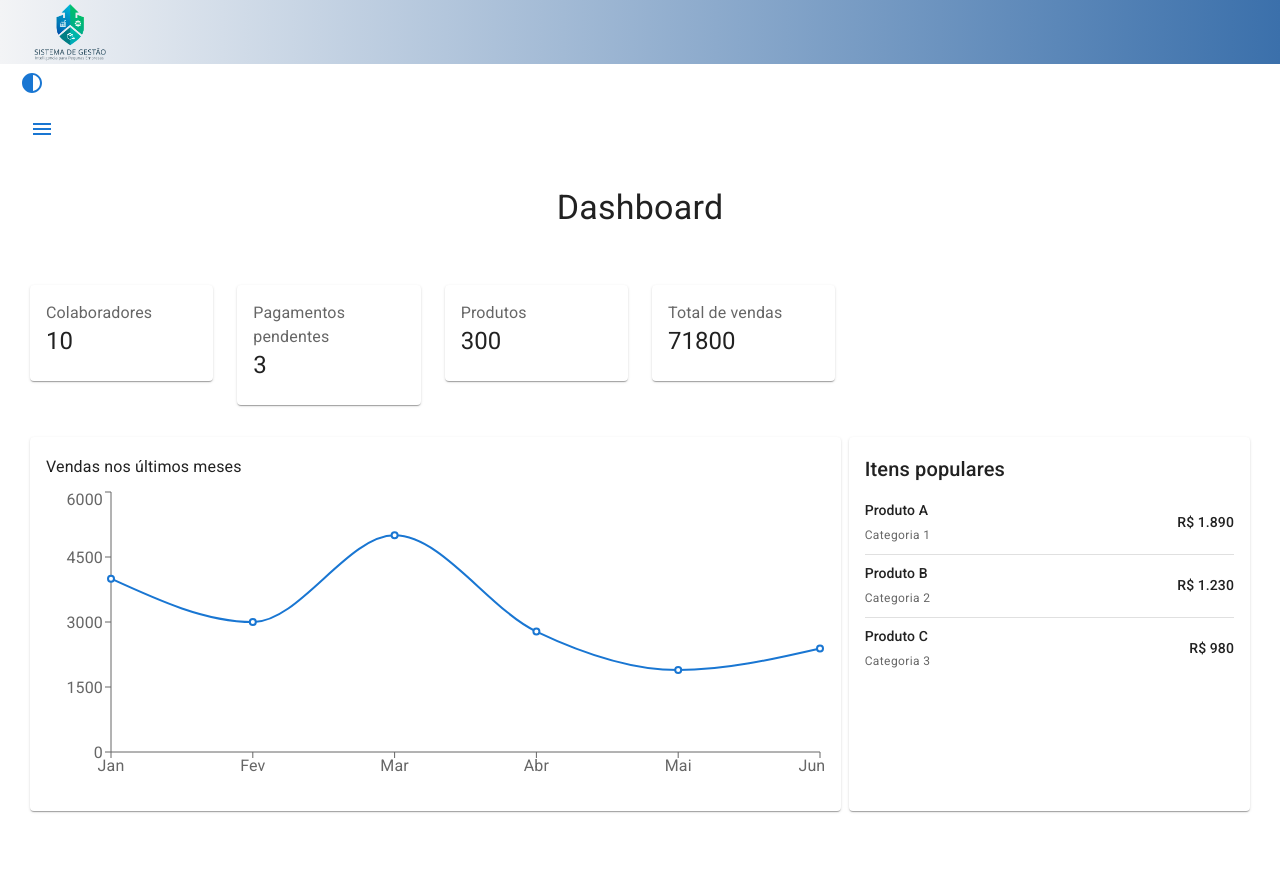
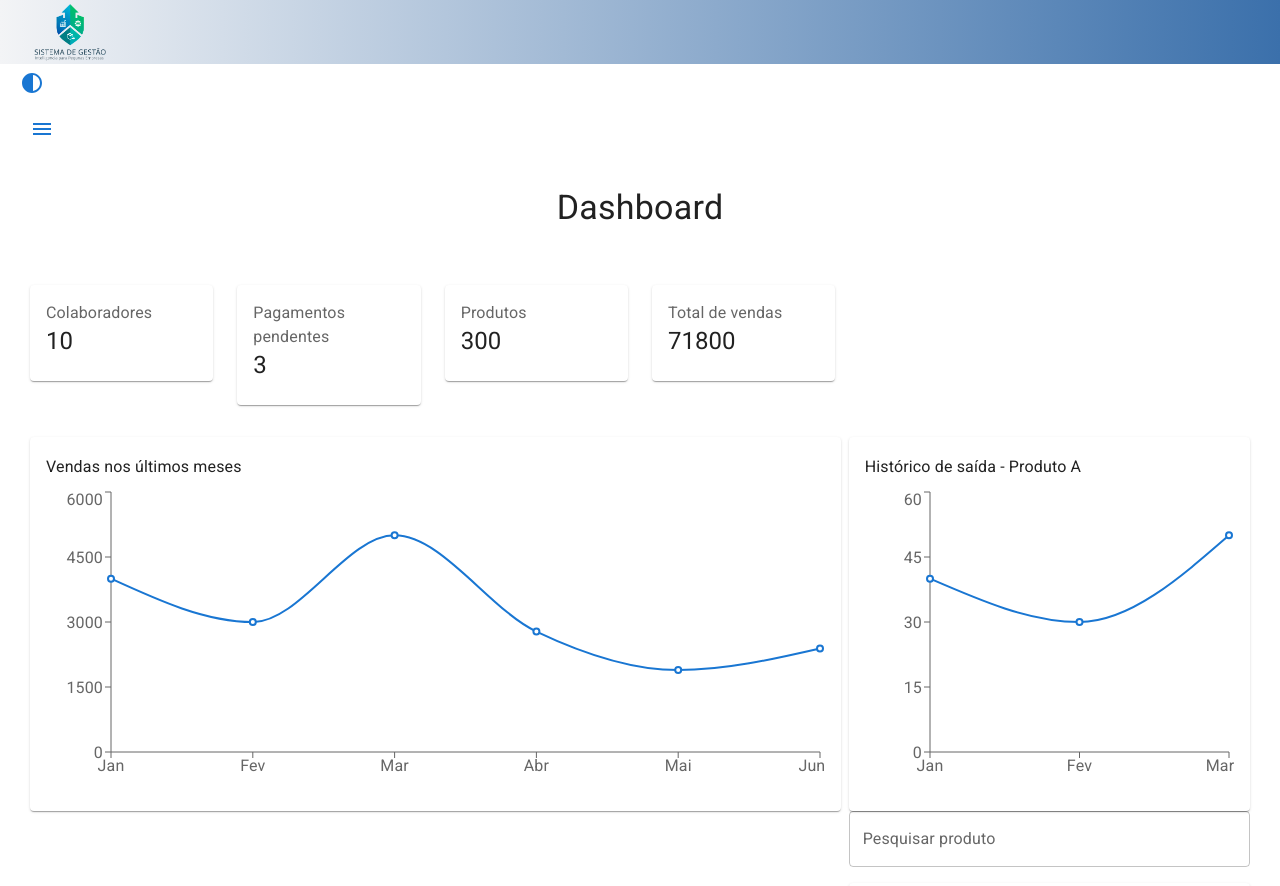
Before and after one commit to martinssluis/Gestao-de-Empresas-frontend, a React (Vite) app in the folder gestaoEmpresasFrontend/: page /app/dashboard in a window 1280 px wide. Shown: the top 886 px of the page. Built offline with nearby package versions, Linux system fonts and the light colour scheme.

Commit message:
feat: Created a searched product on the Dashboard

```diff
--- a/gestaoEmpresasFrontend/src/components/Chart/ChartCard.jsx
+++ b/gestaoEmpresasFrontend/src/components/Chart/ChartCard.jsx
@@ -11,7 +11,7 @@ export default function Chart({title, data}){
 
                 <ResponsiveContainer width="100%" height="300">
                     <LineChart data={data}>
-                        <XAxis dataKey="name"/>
+                        <XAxis dataKey="month"/>
                         <YAxis/>
                         <Tooltip/>
                         <Line
--- a/gestaoEmpresasFrontend/src/components/PopularList/PopularList.jsx
+++ b/gestaoEmpresasFrontend/src/components/PopularList/PopularList.jsx
@@ -9,7 +9,14 @@ export default function PopularList({title, items}){
                 </Typography>
 
                 {items.map((item, index)=>(
-                    <Box key={index}>
+                    <Box
+                        key={index}
+                        onClick={()=> onSelect(item)}
+                        sx={{
+                            cursor: 'pointer',
+                            py: 1
+                        }}
+                    >
                         <Box
                             sx={{
                                 display: 'flex',
--- a/gestaoEmpresasFrontend/src/pages/Dashboard/Dashboard.jsx
+++ b/gestaoEmpresasFrontend/src/pages/Dashboard/Dashboard.jsx
@@ -1,41 +1,74 @@
-import { Box, Typography, Grid } from '@mui/material';
+import { Box, Typography, Grid, TextField } from '@mui/material';
 import styles from './Dashboard.module.css';
 import StatCard from '../../components/StatCard/StatCard';
 import Chart from '../../components/Chart/ChartCard';
 import PopularList from '../../components/PopularList/PopularList';
+import { useState, useEffect } from 'react';
 
 export default function Dashboard() {
+  // ARRAYS PARA ALIMENTAR O DAHSBOARD
+  // STATS ALIMENTAM OS CARDS
   const stats = [
     {title:'Colaboradores', value: 10},
     {title:'Pagamentos pendentes', value: 3 },
     {title:'Produtos', value: 300 },
     {title:'Total de vendas', value: 71800 }
   ]
+  // SALES ALIMENTAM O LINE CHART
   const salesData =[
-    { name: 'Jan', value: 4000 },
-    { name: 'Fev', value: 3000 },
-    { name: 'Mar', value: 5000 },
-    { name: 'Abr', value: 2780 },
-    { name: 'Mai', value: 1890 },
-    { name: 'Jun', value: 2390 },
+    { month: 'Jan', value: 4000 },
+    { month: 'Fev', value: 3000 },
+    { month: 'Mar', value: 5000 },
+    { month: 'Abr', value: 2780 },
+    { month: 'Mai', value: 1890 },
+    { month: 'Jun', value: 2390 },
   ]
+  // POPULAR ITEMS ALIMENTAM O CARD DE ITENS POPULARES
   const popularItems = [
   {
+    id: 1,
     name: 'Produto A',
     subtitle: 'Categoria 1',
-    value: 'R$ 1.890'
+    history: [
+      {month: 'Jan', value: 40},
+      {month: 'Fev', value: 30},
+      {month: 'Mar', value: 50}
+    ]
   },
   {
+    id: 2,
     name: 'Produto B',
     subtitle: 'Categoria 2',
-    value: 'R$ 1.230'
+    history: [
+      {month: 'Jan', value: 50},
+      {month: 'Fev', value: 80},
+      {month: 'Mar', value: 70}
+    ]
   },
   {
+    id: 3,
     name: 'Produto C',
     subtitle: 'Categoria 3',
-    value: 'R$ 980'
+    history: [
+      {month: 'Jan', value: 70},
+      {month: 'Fev', value: 70},
+      {month: 'Mar', value: 90}
+    ]
   }
 ];
+  const [searchTerm, setSearchTerm] = useState('');
+
+  const [selectedProduct, setSelectedProduct] = useState(null);
+
+  const filteredProducts = popularItems.filter((product) =>
+  product.name.toLowerCase().includes(searchTerm.toLowerCase())
+  );
+
+  useEffect(() => {
+    const firstMatch = popularItems.find((product)=> product.name.toLowerCase().includes(searchTerm.toLowerCase()));
+
+    setSelectedProduct(firstMatch || null);
+  }, [searchTerm]);
 
 
   return (
@@ -62,9 +95,28 @@ export default function Dashboard() {
           />
         </Grid>
         <Grid item xs={12} md={4}>
+            {selectedProduct ? (
+                <Chart
+                  title={`Histórico de saída - ${selectedProduct.name}`}
+                  data={selectedProduct.history}
+                />
+              ) : (
+                <Typography color="text.secondary">
+                  Nenhum produto encontrado
+                </Typography>
+              )}
+
+            <TextField
+              fullWidth
+              label="Pesquisar produto"
+              variant='outlined'
+              value={searchTerm}
+              onChange={(e)=> setSearchTerm(e.target.value)}
+              sx={{mb: 2}}
+            />
             <PopularList
             title="Itens populares"
-            items={popularItems}
+            items={filteredProducts}
             />
          </Grid>
       </Grid>
```
